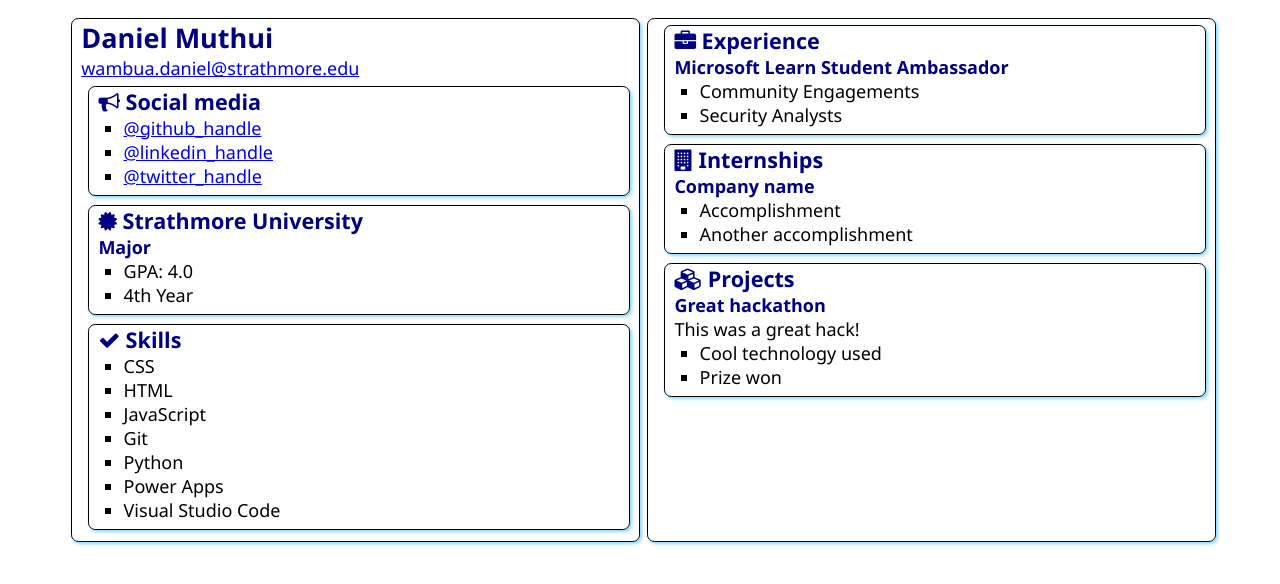
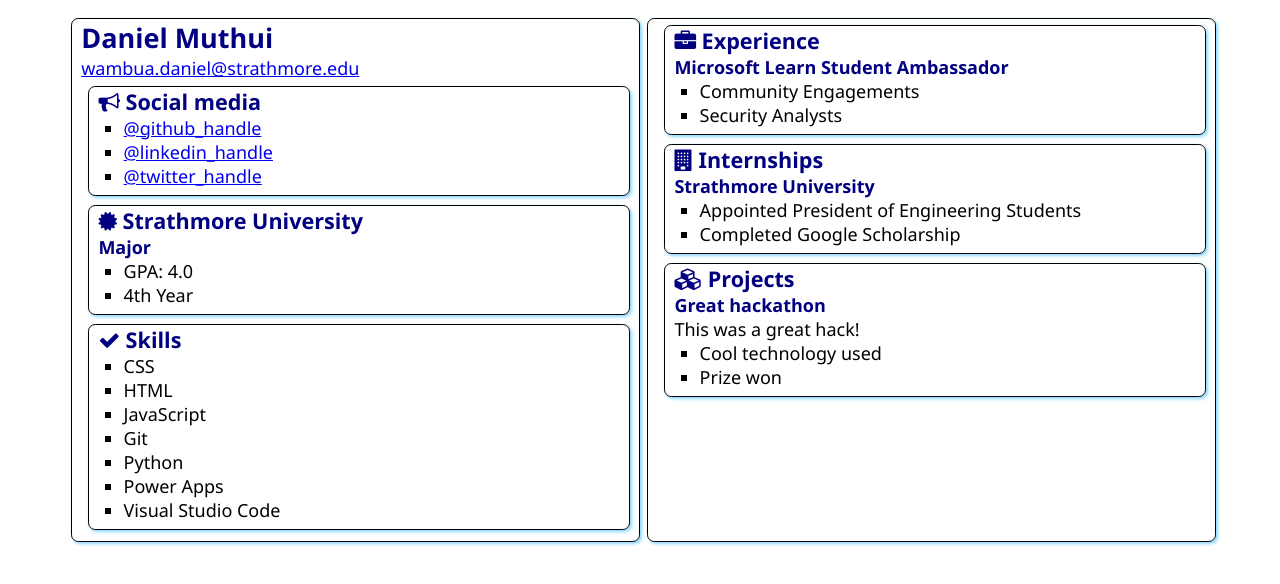
Before and after one commit to daniel-muthui/SATechnicalOnboarding, a plain HTML site: page src/index.html in a window 1280 px wide. Drawn offline with Linux system fonts and the light colour scheme.

Commit message:
Update index.html
edited the interships area

```diff
--- a/src/index.html
+++ b/src/index.html
@@ -75,10 +75,10 @@
                     Internships
                 </h2>
 
-                <h3>Company name</h3>
+                <h3>Strathmore University</h3>
                 <ul>
-                    <li>Accomplishment</li>
-                    <li>Another accomplishment</li>
+                    <li>Appointed President of Engineering Students</li>
+                    <li>Completed Google Scholarship</li>
                 </ul>
             </section>
             <section class="box">
```
